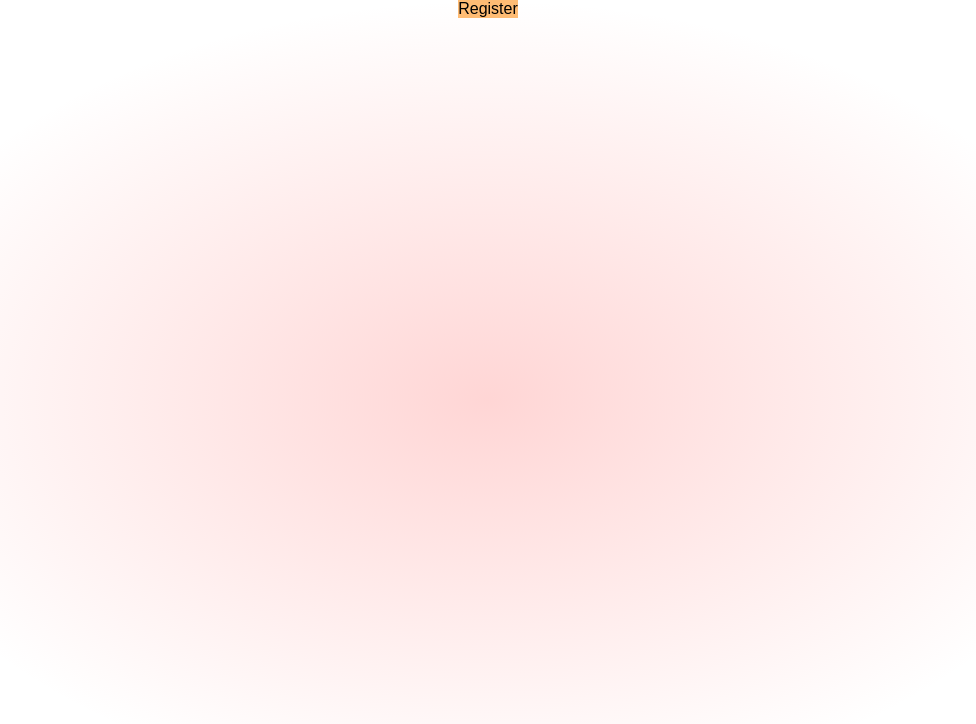
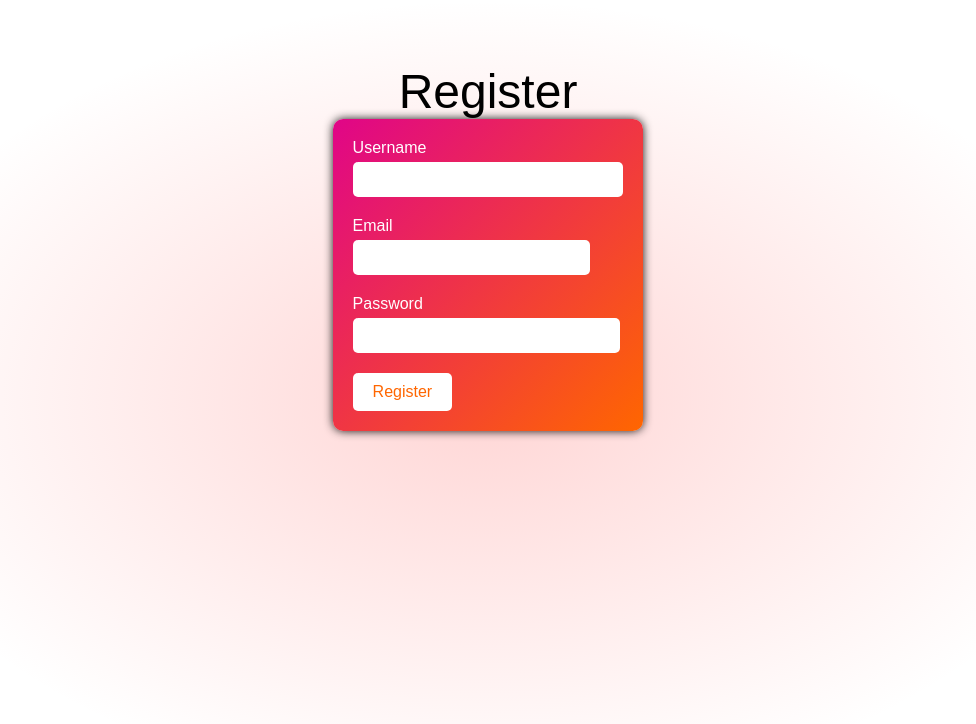
Before and after one commit to Eternal616/Workshop-Findy, a React (Vite) app: page /Register in a window 1280 px wide. Shown: the top 724 px of the page, without its empty margins (152-1128 px from the left). Built offline with nearby package versions, Linux system fonts and the light colour scheme; a web font is replaced by a local one.

Commit message:
register with Formik y yup

```diff
--- a/src/pages/Register/Register.jsx
+++ b/src/pages/Register/Register.jsx
@@ -1,9 +1,47 @@
 import './Register.scss'
+import React from 'react';
+import { Formik, Form, Field, ErrorMessage } from 'formik';
+import * as Yup from 'yup';
+
+
 
 const Register = () => {
   return (
-    <div className='register'>Register</div>
-  )
-}
+    <div className="register-container">
+      <h1>Register</h1>
+      <Formik
+        initialValues={{ username: '', email: '', password: '' }}
+        validationSchema={Yup.object({
+          username: Yup.string().required('required field'),
+          email: Yup.string().email('Email inválido').required('required field'),
+          password: Yup.string().min(6, 'La contraseña debe tener al menos 6 caracteres').required('required field'),
+        })}
+        onSubmit={(values, { setSubmitting }) => {
+          console.log('Valores enviados:', values);
+          setSubmitting(false);
+        }}
+      >
+        <Form className="register-form"> {/* Aquí asigna la clase register-form */}
+          <div>
+            <label htmlFor="username">Username</label>
+            <Field type="text" name="username" />
+            <ErrorMessage name="username" component="div" className="error" />
+          </div>
+          <div>
+            <label htmlFor="email">Email</label>
+            <Field type="email" name="email" />
+            <ErrorMessage name="email" component="div" className="error" />
+          </div>
+          <div>
+            <label htmlFor="password">Password</label>
+            <Field type="password" name="password" />
+            <ErrorMessage name="password" component="div" className="error" />
+          </div>
+          <button type="submit">Register</button>
+        </Form>
+      </Formik>
+    </div>
+  );
+};
 
-export default Register
+export default Register;
--- a/src/pages/Register/Register.scss
+++ b/src/pages/Register/Register.scss
@@ -1,5 +1,49 @@
 @import '../../styles/variables.scss';
 
-.register {
-    background-color: $logo-yellow;
+.register-container h1{
+    font-size: 48px;
+    text-align: center;
+    margin-top: 4rem;
 }
+
+.register-form {
+    background: linear-gradient(to bottom right, #e00588, #ff6600);
+    border-radius: 10px;
+    box-shadow: 0px 0px 10px rgba(0, 0, 0, 0.9);
+    padding: 20px;
+    max-width: 400px;
+    margin: 0 auto;
+    display: flex;
+    flex-direction: column;
+    align-items:flex-start;
+
+    label {
+      color: #fff;
+    }
+
+    input {
+      width: 100%;
+      padding: 10px;
+      margin: 5px 0 20px 0;
+      border-radius: 5px;
+      border: none;
+    //   margin-top: 3rem;
+    }
+
+    button {
+      background-color: #fff;
+      color: #ff6600;
+      border: none;
+      padding: 10px 20px;
+      border-radius: 5px;
+      cursor: pointer;
+      font-size: 16px;
+      :hover{
+        opacity: .7;
+      }
+    }
+
+    .error {
+      color: rgb(131, 231, 244);
+    }
+  }
```
